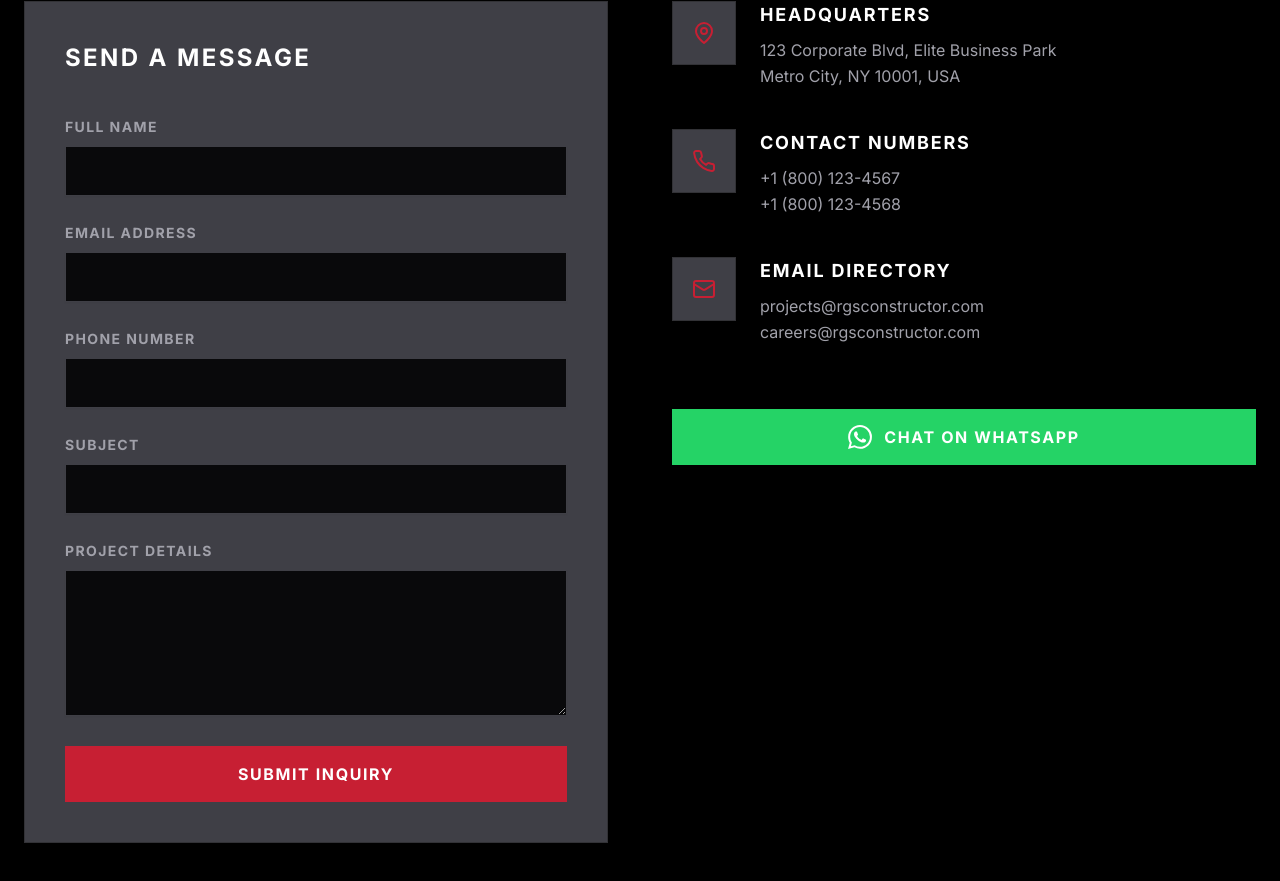
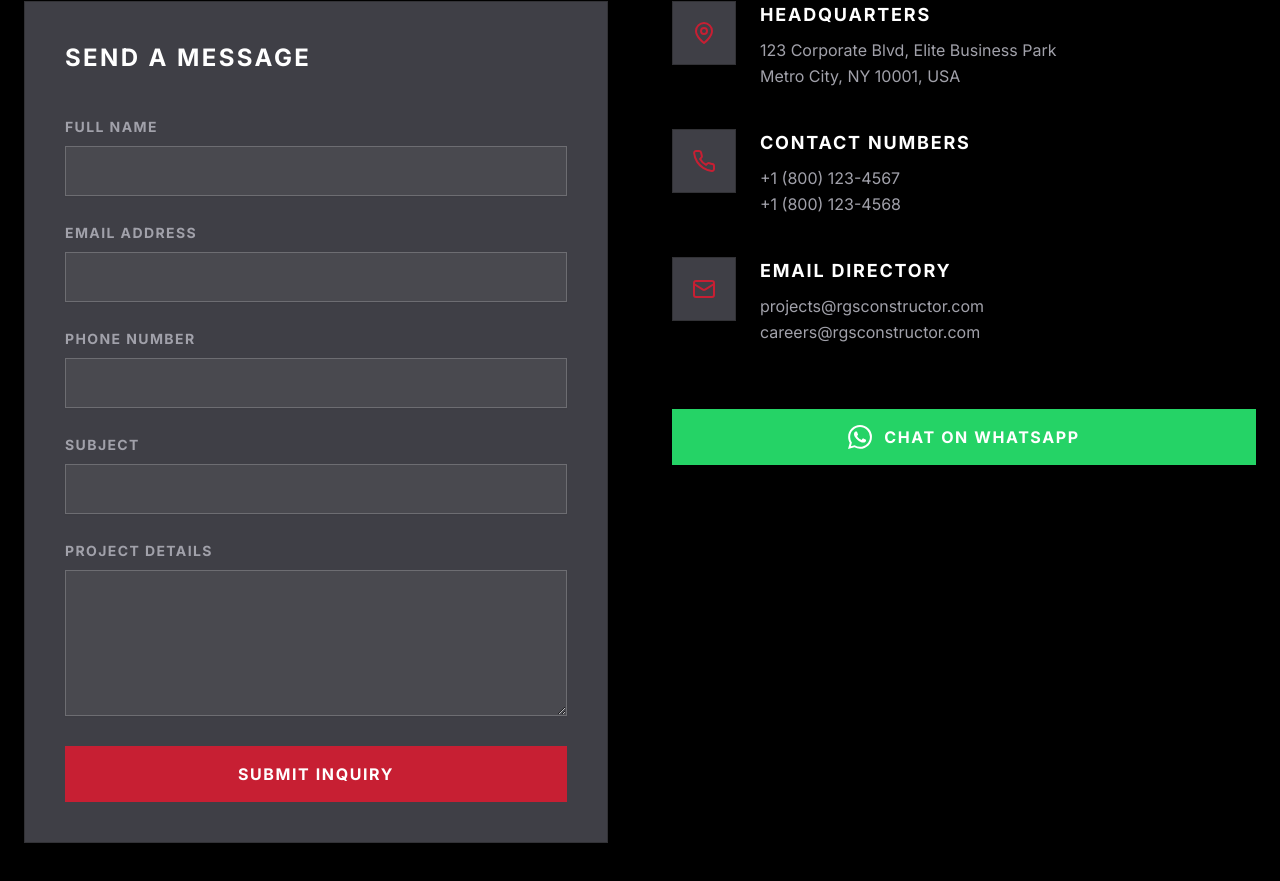
Before and after one commit to saqlain-rao/RGSfrontend, a React (Vite) app: page /contact in a window 1280 px wide. Shown: the part 391-1272 px from the top of the page. Built offline with nearby package versions, Linux system fonts and the light colour scheme; no server answers.

Commit message:
style: improve dark mode input styling with glass effect

```diff
--- a/src/pages/Contact.tsx
+++ b/src/pages/Contact.tsx
@@ -75,27 +75,27 @@ export default function Contact() {
             <form onSubmit={handleSubmit} className="space-y-6">
               <div className="space-y-2">
                 <label className="text-sm font-bold uppercase tracking-widest text-muted-foreground">Full Name</label>
-                <input required type="text" name="name" value={formData.name} onChange={handleChange} className="w-full bg-white dark:bg-zinc-950 border border-gray-400 dark:border-zinc-700 px-4 py-3 text-black dark:text-white focus:border-primary outline-none transition-colors shadow-sm" />
+                <input required type="text" name="name" value={formData.name} onChange={handleChange} className="w-full bg-white dark:bg-white/5 border border-gray-400 dark:border-white/20 px-4 py-3 text-black dark:text-white focus:border-primary outline-none transition-colors shadow-sm" />
               </div>
 
               <div className="space-y-2">
                 <label className="text-sm font-bold uppercase tracking-widest text-muted-foreground">Email Address</label>
-                <input required type="email" name="email" value={formData.email} onChange={handleChange} className="w-full bg-white dark:bg-zinc-950 border border-gray-400 dark:border-zinc-700 px-4 py-3 text-black dark:text-white focus:border-primary outline-none transition-colors shadow-sm" />
+                <input required type="email" name="email" value={formData.email} onChange={handleChange} className="w-full bg-white dark:bg-white/5 border border-gray-400 dark:border-white/20 px-4 py-3 text-black dark:text-white focus:border-primary outline-none transition-colors shadow-sm" />
               </div>
 
               <div className="space-y-2">
                 <label className="text-sm font-bold uppercase tracking-widest text-muted-foreground">Phone Number</label>
-                <input required type="tel" name="phone" value={formData.phone} onChange={handleChange} className="w-full bg-white dark:bg-zinc-950 border border-gray-400 dark:border-zinc-700 px-4 py-3 text-black dark:text-white focus:border-primary outline-none transition-colors shadow-sm" />
+                <input required type="tel" name="phone" value={formData.phone} onChange={handleChange} className="w-full bg-white dark:bg-white/5 border border-gray-400 dark:border-white/20 px-4 py-3 text-black dark:text-white focus:border-primary outline-none transition-colors shadow-sm" />
               </div>
 
               <div className="space-y-2">
                 <label className="text-sm font-bold uppercase tracking-widest text-muted-foreground">Subject</label>
-                <input required type="text" name="subject" value={formData.subject} onChange={handleChange} className="w-full bg-white dark:bg-zinc-950 border border-gray-400 dark:border-zinc-700 px-4 py-3 text-black dark:text-white focus:border-primary outline-none transition-colors shadow-sm" />
+                <input required type="text" name="subject" value={formData.subject} onChange={handleChange} className="w-full bg-white dark:bg-white/5 border border-gray-400 dark:border-white/20 px-4 py-3 text-black dark:text-white focus:border-primary outline-none transition-colors shadow-sm" />
               </div>
 
               <div className="space-y-2">
                 <label className="text-sm font-bold uppercase tracking-widest text-muted-foreground">Project Details</label>
-                <textarea required name="message" value={formData.message} onChange={handleChange} rows={5} className="w-full bg-white dark:bg-zinc-950 border border-gray-400 dark:border-zinc-700 px-4 py-3 text-black dark:text-white focus:border-primary outline-none transition-colors shadow-sm"></textarea>
+                <textarea required name="message" value={formData.message} onChange={handleChange} rows={5} className="w-full bg-white dark:bg-white/5 border border-gray-400 dark:border-white/20 px-4 py-3 text-black dark:text-white focus:border-primary outline-none transition-colors shadow-sm"></textarea>
               </div>
 
               {status === 'error' && <p className="text-red-500 text-sm">Failed to send message. Please try again.</p>}
```
